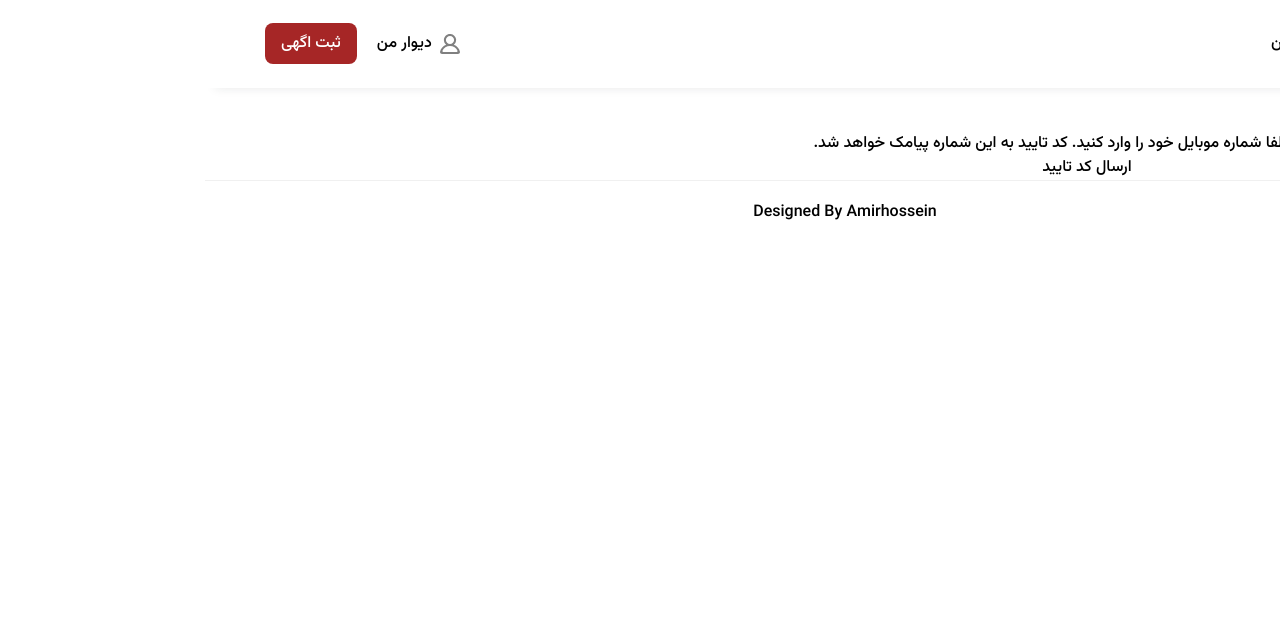
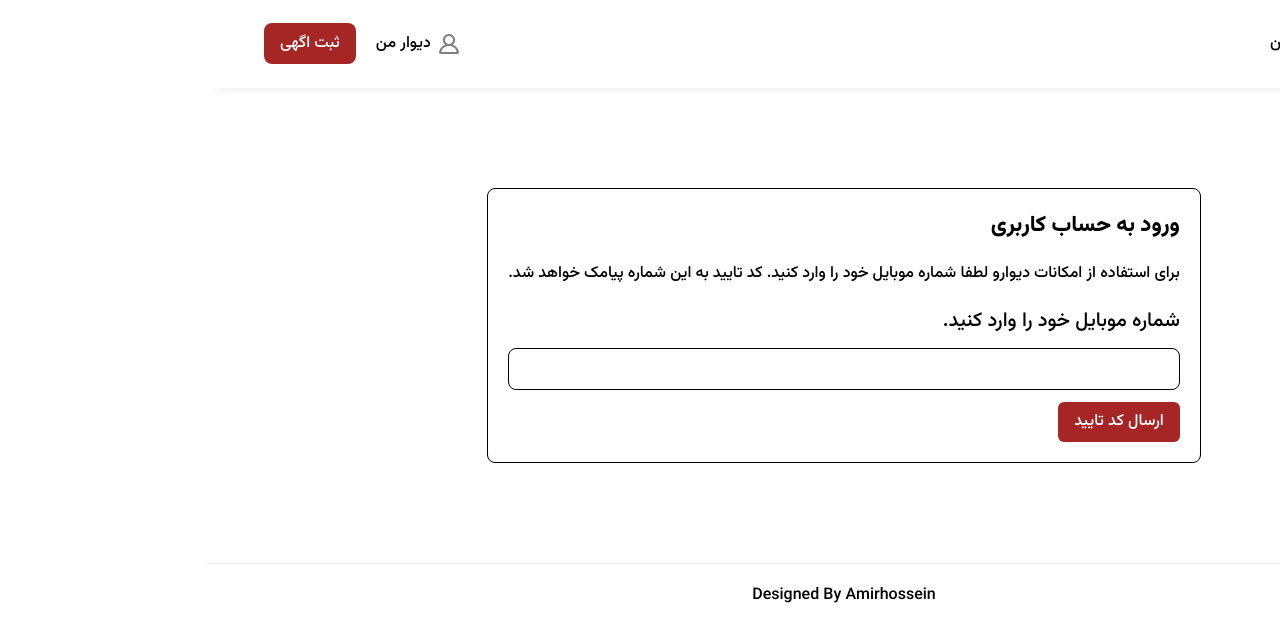
Before and after one commit to AmirHZ9/Divar, a React (Vite) app: page /authPage in a window 1280 px wide. Shown: the top 642 px of the page. Built offline with nearby package versions, Linux system fonts and the light colour scheme; no server answers.

Commit message:
auth page style

```diff
--- a/src/components/templates/CheckOtpForm.jsx
+++ b/src/components/templates/CheckOtpForm.jsx
@@ -23,18 +23,24 @@ function CheckOtpForm({ mobile, code, setCode, setStep }) {
     }
   };
   return (
-    <form onSubmit={submitHandler}>
-      <h1>تایید کد اس ام اس شده</h1>
-      <p>کد پیامک شده به شماره {mobile} را وارد کنید.</p>
-      <label htmlFor="input">کد را وارد کنید.</label>
+    <form
+      onSubmit={submitHandler}
+      className="container mx-auto w-fit my-[100px] border border-solid rounded-lg p-5 "
+    >
+      <h1 className="text-titleX font-bold">تایید کد اس ام اس شده</h1>
+      <p className="my-5 ">{`کد پیامک شده به شماره <<${mobile}>> را وارد کنید.`}</p>
+      <div>
+        <label htmlFor="input">کد تایید را وارد کنید.</label>
         <input
           type="text"
           id="input"
           value={code}
           onChange={(e) => setCode(e.target.value)}
+          className="w-full border rounded-lg my-3 -start-1/2 outline-none p-2"
         />
-      <button>ورود</button>
-      <button onClick={() => setStep(1)}>تغییر شماره همراه</button>
+      </div>
+      <button className="bg-base text-white rounded-md px-4 py-2 ml-3">ورود</button>
+      <button onClick={() => setStep(1)} >تغییر شماره همراه</button>
     </form>
   );
 }
--- a/src/components/templates/SendOtpForm.jsx
+++ b/src/components/templates/SendOtpForm.jsx
@@ -11,21 +11,29 @@ function SendOtpForm({ mobile, setMobile, setStep }) {
     console.log(response);
   };
   return (
-    <form onSubmit={submitHandler}>
-      <h1 className="text-2xl">ورود به حساب کاربری</h1>
-      <p>
+
+
+    <form onSubmit={submitHandler} className="container mx-auto w-fit my-[100px] border border-solid rounded-lg p-5 ">
+      <h1 className="text-titleX font-bold">ورود به حساب کاربری</h1>
+      <p className="my-5 ">
         برای استفاده از امکانات دیوارو لطفا شماره موبایل خود را وارد کنید. کد
         تایید به این شماره پیامک خواهد شد.
       </p>
-      <label htmlFor="input">موبایل خود را وارد کنید.</label>
+      <div className="">
+
+      <label htmlFor="input" className="text-title"> شماره موبایل خود را وارد کنید.</label>
       <input
         type="text"
         id="input"
         value={mobile}
         onChange={(e) => setMobile(e.target.value)}
+        className="w-full border rounded-lg my-3 -start-1/2 outline-none p-2"
       />
-      <button> ارسال کد تایید</button>
+
+      </div>
+      <button className="bg-base text-white rounded-md px-4 py-2"> ارسال کد تایید</button>
     </form>
+
   );
 }
 
```
Lines whose indentation alone changed are shown as unchanged.
